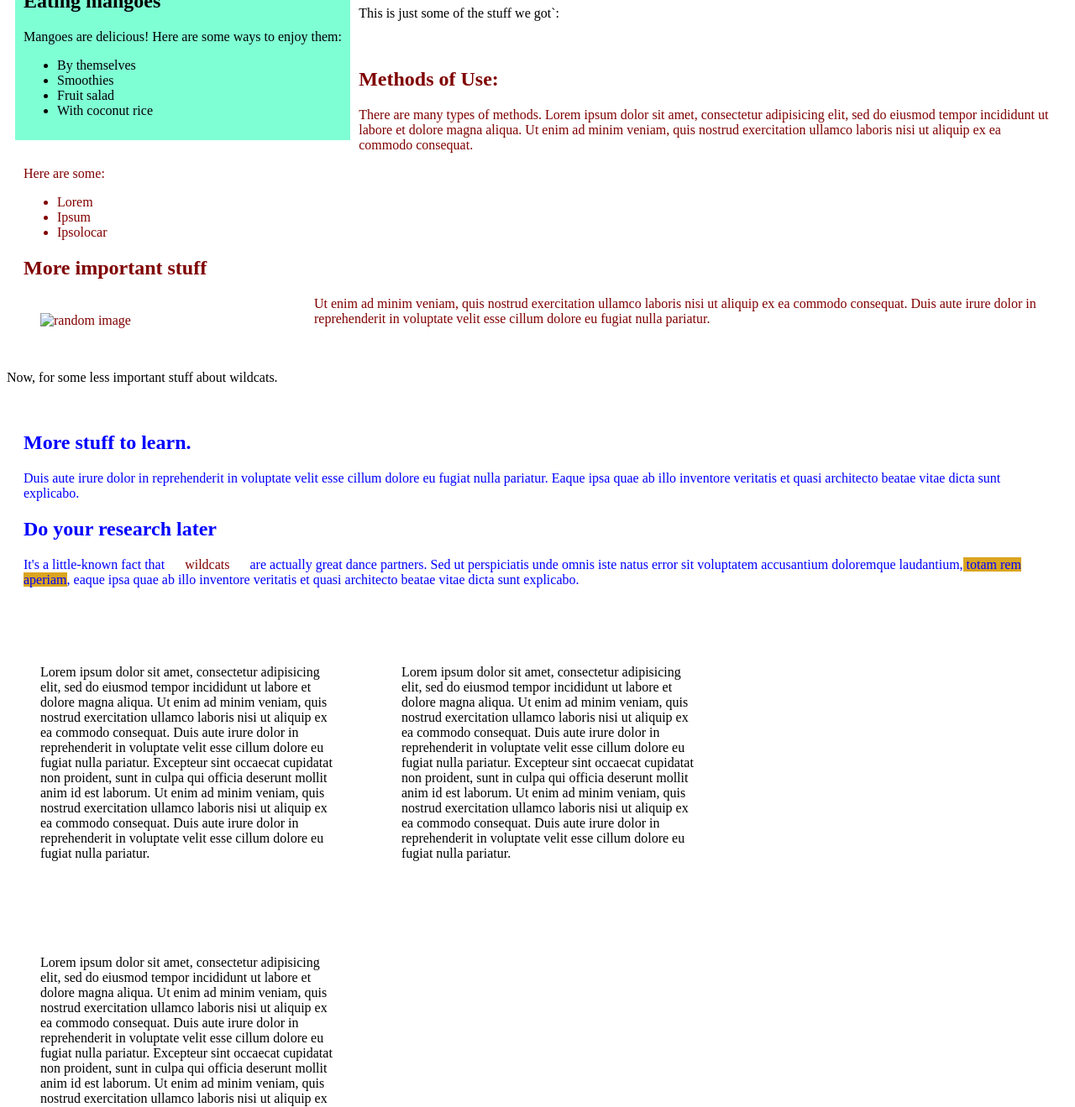
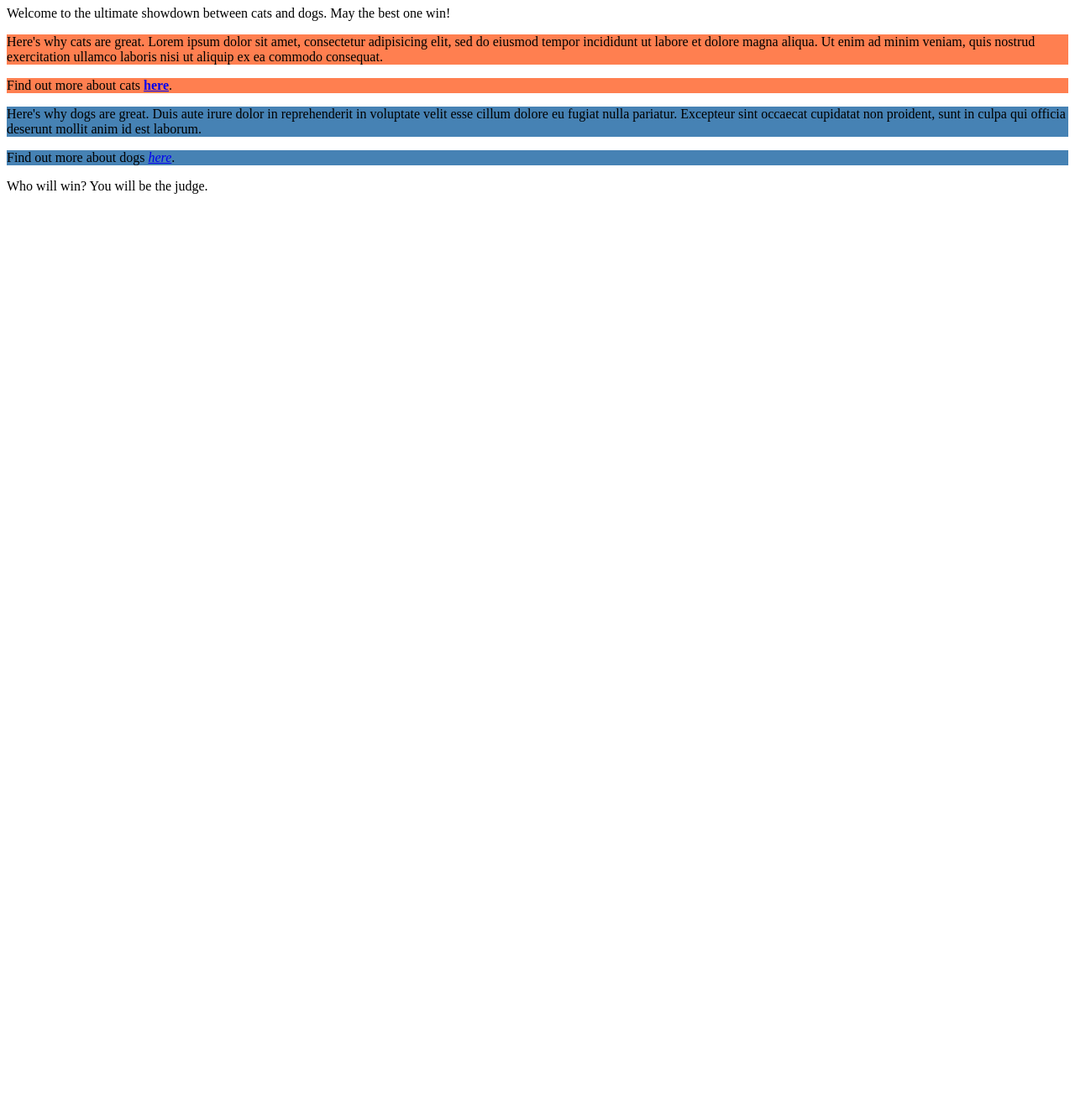
Before and after one commit to mashm3ll0w/second-pages, a plain HTML site: page index.html in a window 1280 px wide. Shown: the part 73-1392 px from the top of the page at 84% size. After the commit the page ends 800 px from the top, so only its background shows below. Drawn offline with Linux system fonts and the light colour scheme.

Commit message:
add branch for cascading and inheritance

```diff
--- a/css/styles.css
+++ b/css/styles.css
@@ -1,33 +1,15 @@
-.important{
-  padding: 20px;
-  color: maroon;
+.cats p{
+  background-color: coral;
 }
 
-.unimportant{
-  padding: 20px;
-  color: blue;
+.dogs p{
+  background-color: steelblue;
 }
 
-.emphasis{
-  background-color: goldenrod;
+.cats p a{
+  font-weight: bold;
 }
 
-img{
-  float: left;
-  width: 25%;
-  margin: 20px;
+.dogs p a{
+  font-style: italic;
 }
-
-.sidebar{
-  padding: 10px;
-  margin: 10px;
-  float: left;
-  background-color: aquamarine;
-  width: 30%;
-}
-
-.column{
-  width: 350px;
-  float: left;
-  margin: 40px;
-}
--- a/index.html
+++ b/index.html
@@ -4,105 +4,39 @@
 		<meta charset="UTF-8" />
 		<meta name="viewport" content="width=device-width, initial-scale=1.0" />
 		<meta http-equiv="X-UA-Compatible" content="ie=edge" />
-		<title>Div-Span-Float</title>
 		<link rel="stylesheet" href="css/styles.css" type="text/css" />
+		<title>Cascading and Inheritance</title>
 	</head>
 	<body>
-		<div class="sidebar">
-			<h2>Eating mangoes</h2>
-			<p>Mangoes are delicious! Here are some ways to enjoy them:</p>
-			<ul>
-				<li>By themselves</li>
-				<li>Smoothies</li>
-				<li>Fruit salad</li>
-				<li>With coconut rice</li>
-			</ul>
-		</div>
-		<h1>Lorem</h1>
-		<p>This is just some of the stuff we got`:</p>
-		<div class="important">
-			<h2>Methods of Use:</h2>
+		<h1>Cats vs Dogs: the Definitive Guide</h1>
+		<p>
+			Welcome to the ultimate showdown between cats and dogs. May the best one
+			win!
+		</p>
+		<div class="cats">
 			<p>
-				There are many types of methods. Lorem ipsum dolor sit amet, consectetur
+				Here's why cats are great. Lorem ipsum dolor sit amet, consectetur
 				adipisicing elit, sed do eiusmod tempor incididunt ut labore et dolore
 				magna aliqua. Ut enim ad minim veniam, quis nostrud exercitation ullamco
 				laboris nisi ut aliquip ex ea commodo consequat.
 			</p>
-			<p>Here are some:</p>
-			<ul>
-				<li>Lorem</li>
-				<li>Ipsum</li>
-				<li>Ipsolocar</li>
-			</ul>
-			<h2>More important stuff</h2>
-			<img src="img/randimg.jpg" alt="random image" />
 			<p>
-				Ut enim ad minim veniam, quis nostrud exercitation ullamco laboris nisi
-				ut aliquip ex ea commodo consequat. Duis aute irure dolor in
-				reprehenderit in voluptate velit esse cillum dolore eu fugiat nulla
-				pariatur.
+				Find out more about cats
+				<a href="http://www.example.com/cats.html">here</a>.
 			</p>
 		</div>
-		<p>Now, for some less important stuff about wildcats.</p>
-		<div class="unimportant">
-			<h2>More stuff to learn.</h2>
+		<div class="dogs">
 			<p>
-				Duis aute irure dolor in reprehenderit in voluptate velit esse cillum
-				dolore eu fugiat nulla pariatur. Eaque ipsa quae ab illo inventore
-				veritatis et quasi architecto beatae vitae dicta sunt explicabo.
+				Here's why dogs are great. Duis aute irure dolor in reprehenderit in
+				voluptate velit esse cillum dolore eu fugiat nulla pariatur. Excepteur
+				sint occaecat cupidatat non proident, sunt in culpa qui officia deserunt
+				mollit anim id est laborum.
 			</p>
-			<h2>Do your research later</h2>
 			<p>
-				It's a little-known fact that
-				<span class="important">wildcats</span> are actually great dance
-				partners. Sed ut perspiciatis unde omnis iste natus error sit voluptatem
-				accusantium doloremque laudantium,<span class="emphasis">
-					totam rem aperiam</span
-				>, eaque ipsa quae ab illo inventore veritatis et quasi architecto
-				beatae vitae dicta sunt explicabo.
+				Find out more about dogs
+				<a href="http://www.example.com/dogs.html">here</a>.
 			</p>
 		</div>
-		<div class="column">
-			<p>
-				Lorem ipsum dolor sit amet, consectetur adipisicing elit, sed do eiusmod
-				tempor incididunt ut labore et dolore magna aliqua. Ut enim ad minim
-				veniam, quis nostrud exercitation ullamco laboris nisi ut aliquip ex ea
-				commodo consequat. Duis aute irure dolor in reprehenderit in voluptate
-				velit esse cillum dolore eu fugiat nulla pariatur. Excepteur sint
-				occaecat cupidatat non proident, sunt in culpa qui officia deserunt
-				mollit anim id est laborum. Ut enim ad minim veniam, quis nostrud
-				exercitation ullamco laboris nisi ut aliquip ex ea commodo consequat.
-				Duis aute irure dolor in reprehenderit in voluptate velit esse cillum
-				dolore eu fugiat nulla pariatur.
-			</p>
-		</div>
-		<div class="column">
-			<p>
-				Lorem ipsum dolor sit amet, consectetur adipisicing elit, sed do eiusmod
-				tempor incididunt ut labore et dolore magna aliqua. Ut enim ad minim
-				veniam, quis nostrud exercitation ullamco laboris nisi ut aliquip ex ea
-				commodo consequat. Duis aute irure dolor in reprehenderit in voluptate
-				velit esse cillum dolore eu fugiat nulla pariatur. Excepteur sint
-				occaecat cupidatat non proident, sunt in culpa qui officia deserunt
-				mollit anim id est laborum. Ut enim ad minim veniam, quis nostrud
-				exercitation ullamco laboris nisi ut aliquip ex ea commodo consequat.
-				Duis aute irure dolor in reprehenderit in voluptate velit esse cillum
-				dolore eu fugiat nulla pariatur.
-			</p>
-		</div>
-		<div class="column">
-			<p>
-				Lorem ipsum dolor sit amet, consectetur adipisicing elit, sed do eiusmod
-				tempor incididunt ut labore et dolore magna aliqua. Ut enim ad minim
-				veniam, quis nostrud exercitation ullamco laboris nisi ut aliquip ex ea
-				commodo consequat. Duis aute irure dolor in reprehenderit in voluptate
-				velit esse cillum dolore eu fugiat nulla pariatur. Excepteur sint
-				occaecat cupidatat non proident, sunt in culpa qui officia deserunt
-				mollit anim id est laborum. Ut enim ad minim veniam, quis nostrud
-				exercitation ullamco laboris nisi ut aliquip ex ea commodo consequat.
-				Duis aute irure dolor in reprehenderit in voluptate velit esse cillum
-				dolore eu fugiat nulla pariatur.
-			</p>
-		</div>
+		<p>Who will win? You will be the judge.</p>
 	</body>
 </html>
```
